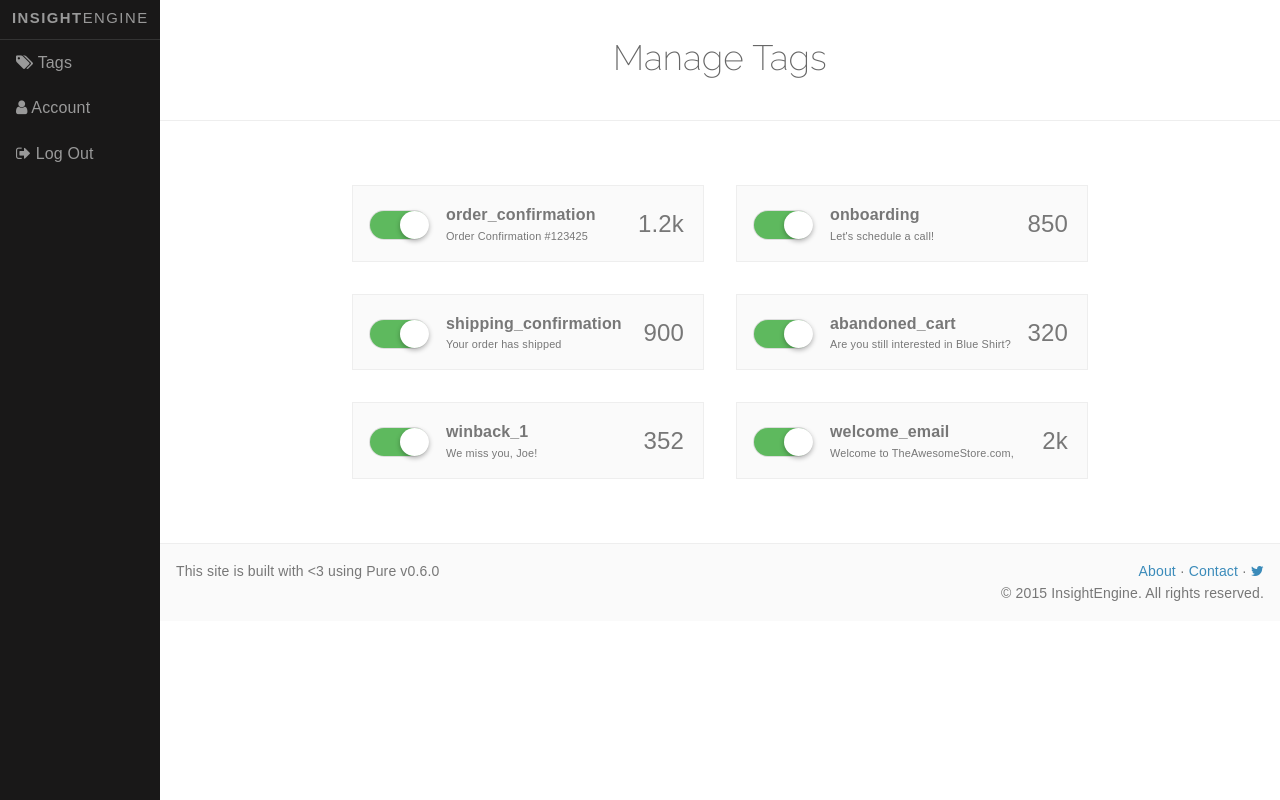
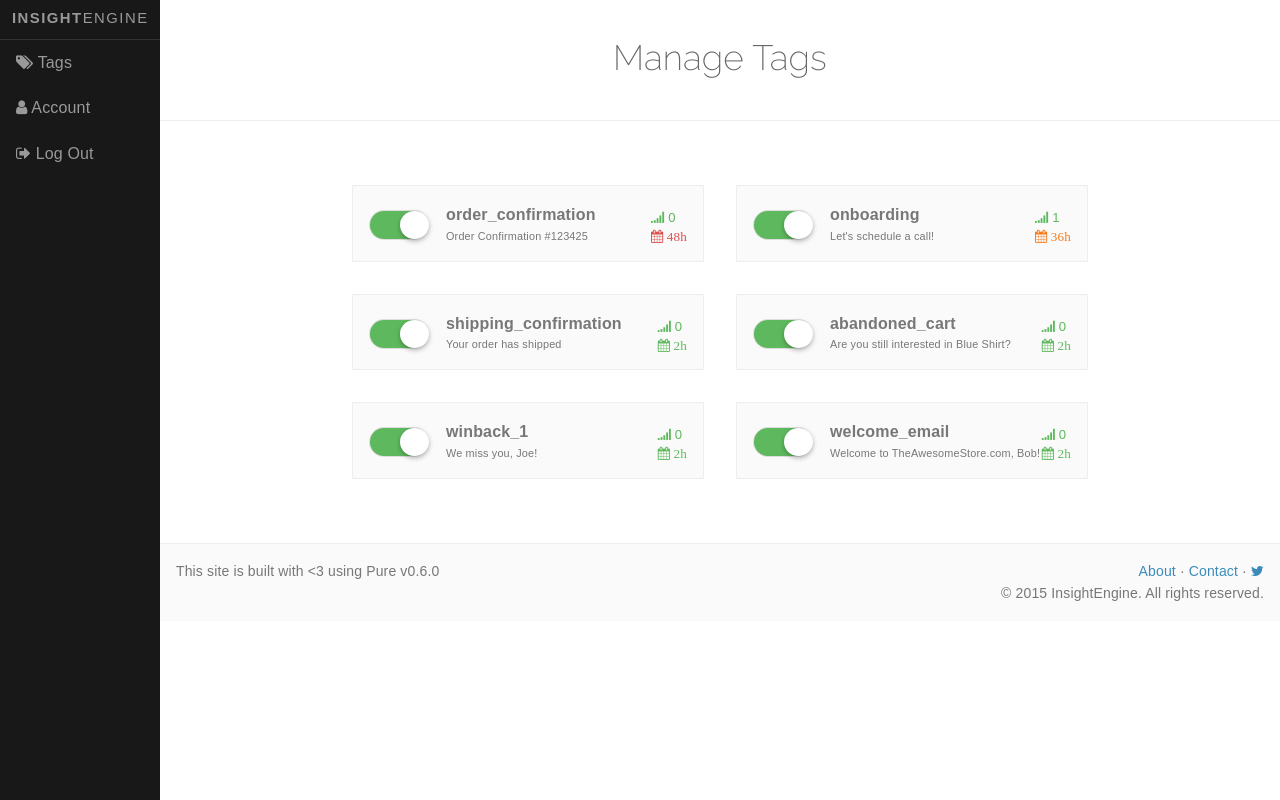
Before and after one commit to kalenjordan/insightengine, a PHP site: template template/manage/tags.html.twig in a window 1280 px wide. Run offline with PHP 8.4, Linux system fonts and the light colour scheme; the template is opened without the code that fills it, so the values that code supplies are empty; style sheets or scripts are compiled from the project's sources; some libraries are stand-ins or nearby versions.

Commit message:
Add stop lighted signals to tags

```diff
--- a/js/ui.js
+++ b/js/ui.js
@@ -83,4 +83,6 @@ $(document).ready(function() {
     }).bind('paste', function() {
         $('.mandrill-validation-status').fadeIn();
     });
+
+    $('.tooltip').tooltipster();
 });
--- a/skin/scss/main.scss
+++ b/skin/scss/main.scss
@@ -114,12 +114,23 @@ p.mandrill-validation-status {
             height: 17px;
         }
 
-        .send-count {
+        .signals {
             float: right;
-            font-size: 150%;
-            padding-top: 3px;
-            padding-right: 3px;
-            padding-left: 3px;
+            font-size: 82%;
+            line-height: 19px;
+            padding-top: 6px;
+            .biggest-gap, .last-sent {
+                cursor: help;
+                &.good {
+                    color: #5eb95e;
+                }
+                &.okay {
+                    color: rgb(243, 123, 29);
+                }
+                &.bad {
+                    color: #dd514c;
+                }
+            }
         }
     }
 }
--- a/template/manage/_base.html.twig
+++ b/template/manage/_base.html.twig
@@ -14,6 +14,7 @@
     <link rel="stylesheet" href="{{ base_url }}/skin/css/pure-css.css">
     <link rel="stylesheet" href="{{ base_url }}/skin/css/main.css">
     <link rel="stylesheet" href="{{ base_url }}/skin/css/toggle.css">
+    <link rel="stylesheet" href="{{ base_url }}/skin/css/tooltipster.css" />
 </head>
 <body>
 <div id="layout">
@@ -73,6 +74,7 @@
 </div> <!-- #layout -->
 
 <script src="https://ajax.googleapis.com/ajax/libs/jquery/1.11.0/jquery.min.js"></script>
+<script src="{{ local.base_directory }}/js/jquery.tooltipster.min.js"></script>
 <script src="{{ base_url }}/js/ui.js"></script>
 </body>
 </html>
--- a/template/manage/tags.html.twig
+++ b/template/manage/tags.html.twig
@@ -19,7 +19,10 @@
                         <input id="cmn-toggle-1" class="cmn-toggle cmn-toggle-round" type="checkbox" checked="checked">
                         <label for="cmn-toggle-1"></label>
                     </div>
-                    <div class="send-count">1.2k</div>
+                    <div class="signals">
+                        <div class="biggest-gap good tooltip" title="In the last 14 days, there was no sending gap."><i class="fa fa-signal"></i> 0</div>
+                        <div class="last-sent bad tooltip" title="The last email sent was 48 hours ago"><i class="fa fa-calendar"> 48h</i></div>
+                    </div>
                     <div class="tag-title">order_confirmation</div>
                     <div class="tag-subject">Order Confirmation #123425</div>
                 </div>
@@ -30,7 +33,10 @@
                         <input id="cmn-toggle-2" class="cmn-toggle cmn-toggle-round" type="checkbox" checked="checked">
                         <label for="cmn-toggle-2"></label>
                     </div>
-                    <div class="send-count">850</div>
+                    <div class="signals">
+                        <div class="biggest-gap good tooltip" title="In the last 30 days, the biggest sending gap was 1 day"><i class="fa fa-signal"></i> 1</div>
+                        <div class="last-sent okay"><i class="fa fa-calendar"> 36h</i></div>
+                    </div>
                     <div class="tag-title">onboarding</div>
                     <div class="tag-subject">Let's schedule a call!</div>
                 </div>
@@ -41,7 +47,10 @@
                         <input id="cmn-toggle-3" class="cmn-toggle cmn-toggle-round" type="checkbox" checked="checked">
                         <label for="cmn-toggle-3"></label>
                     </div>
-                    <div class="send-count">900</div>
+                    <div class="signals">
+                        <div class="biggest-gap good"><i class="fa fa-signal"></i> 0</div>
+                        <div class="last-sent good"><i class="fa fa-calendar"> 2h</i></div>
+                    </div>
                     <div class="tag-title">shipping_confirmation</div>
                     <div class="tag-subject">Your order has shipped</div>
                 </div>
@@ -52,7 +61,10 @@
                         <input id="cmn-toggle-4" class="cmn-toggle cmn-toggle-round" type="checkbox" checked="checked">
                         <label for="cmn-toggle-4"></label>
                     </div>
-                    <div class="send-count">320</div>
+                    <div class="signals">
+                        <div class="biggest-gap good"><i class="fa fa-signal"></i> 0</div>
+                        <div class="last-sent good"><i class="fa fa-calendar"> 2h</i></div>
+                    </div>
                     <div class="tag-title">abandoned_cart</div>
                     <div class="tag-subject">Are you still interested in Blue Shirt?</div>
                 </div>
@@ -63,7 +75,10 @@
                         <input id="cmn-toggle-5" class="cmn-toggle cmn-toggle-round" type="checkbox" checked="checked">
                         <label for="cmn-toggle-5"></label>
                     </div>
-                    <div class="send-count">352</div>
+                    <div class="signals">
+                        <div class="biggest-gap good"><i class="fa fa-signal"></i> 0</div>
+                        <div class="last-sent good"><i class="fa fa-calendar"> 2h</i></div>
+                    </div>
                     <div class="tag-title">winback_1</div>
                     <div class="tag-subject">We miss you, Joe!</div>
                 </div>
@@ -74,7 +89,10 @@
                         <input id="cmn-toggle-6" class="cmn-toggle cmn-toggle-round" type="checkbox" checked="checked">
                         <label for="cmn-toggle-6"></label>
                     </div>
-                    <div class="send-count">2k</div>
+                    <div class="signals">
+                        <div class="biggest-gap good"><i class="fa fa-signal"></i> 0</div>
+                        <div class="last-sent good"><i class="fa fa-calendar"> 2h</i></div>
+                    </div>
                     <div class="description">
                         <div class="tag-title">welcome_email</div>
                         <div class="tag-subject">Welcome to TheAwesomeStore.com, Bob!</div>
```
Also changed, not shown: skin/images/phone-with-email.png.
